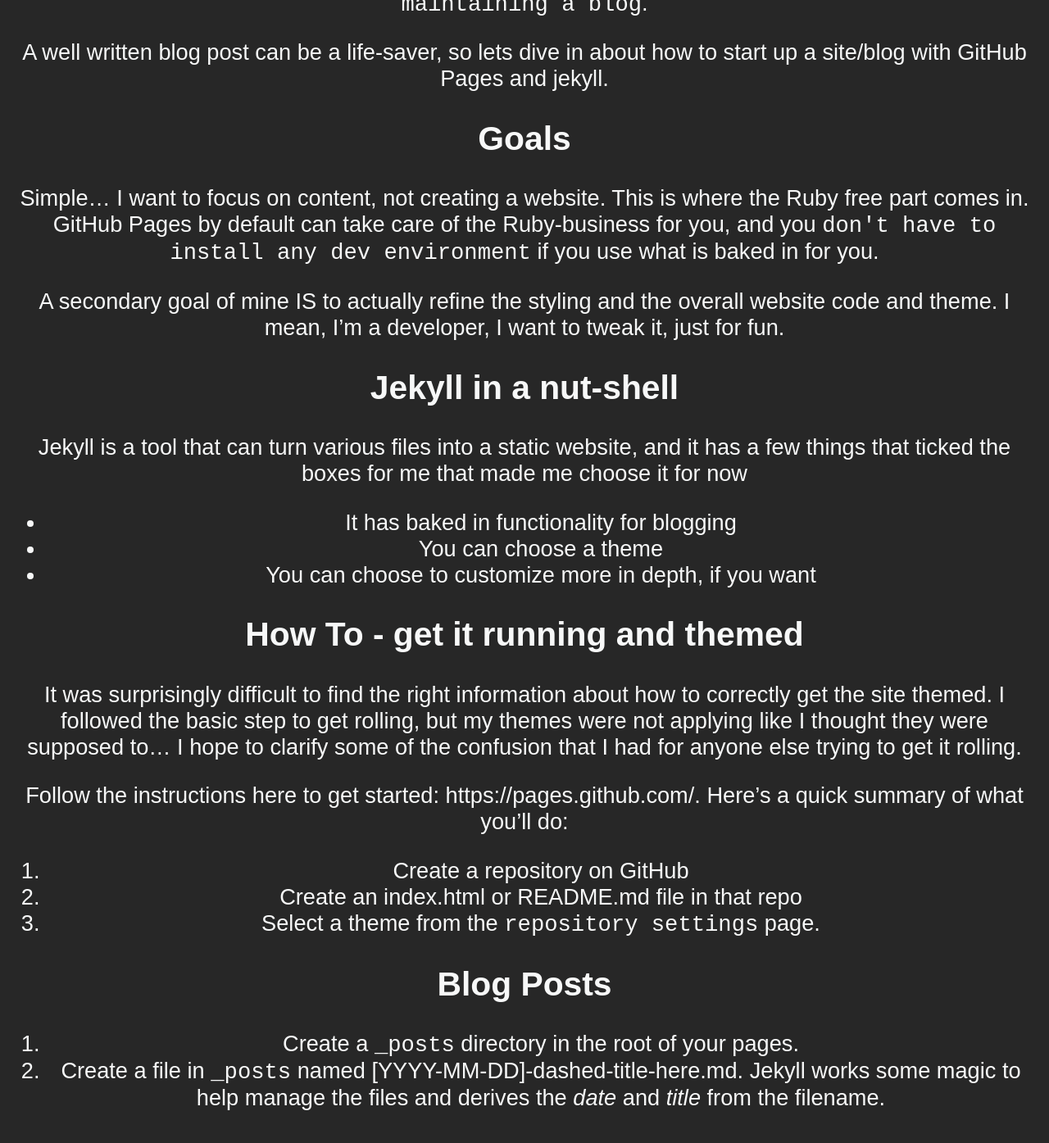
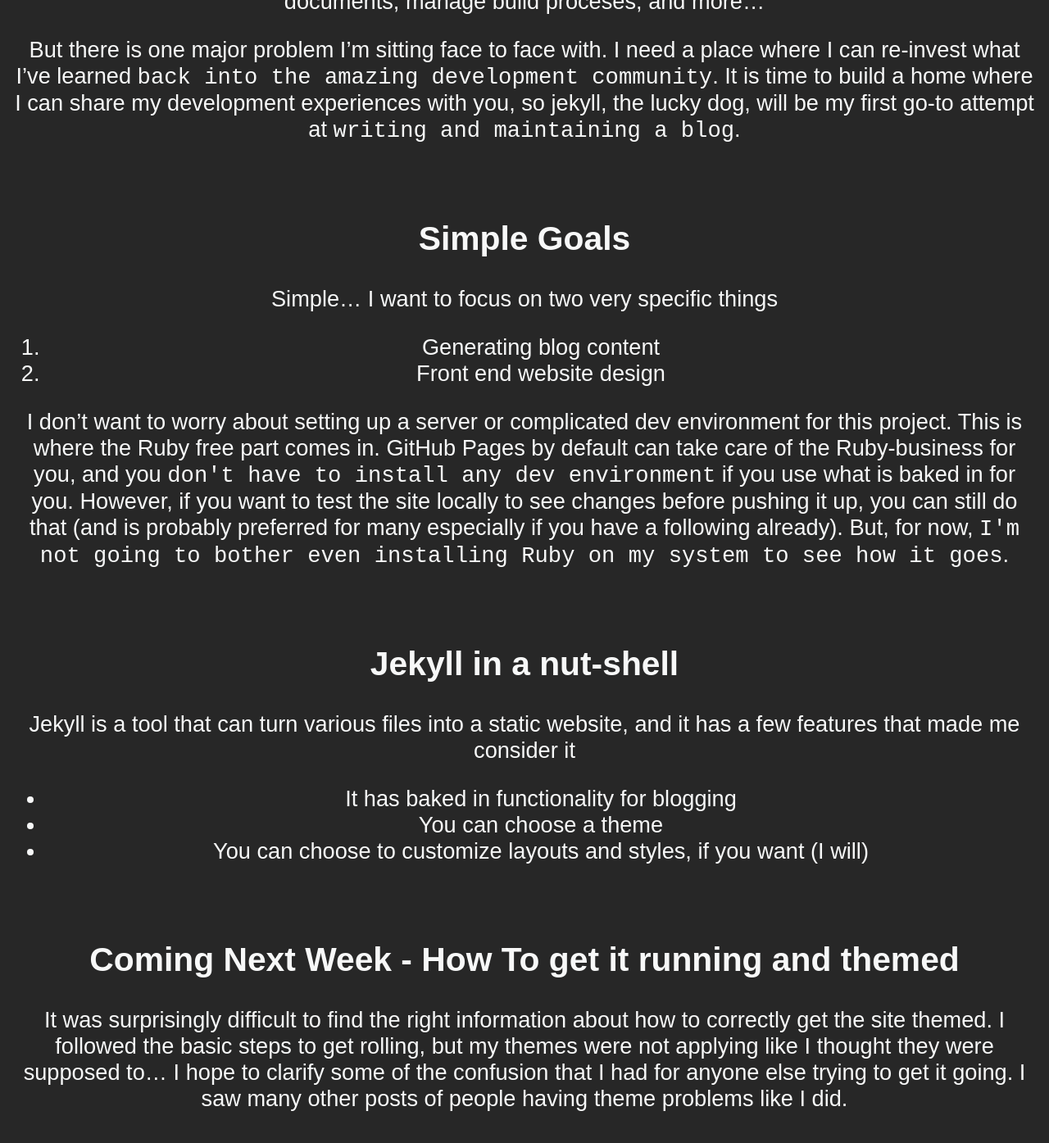
Before and after one commit to codingLogan/codingLogan.github.io, a Jekyll site: the page built from _posts/2020-09-15-ruby-free-jekyll-with-github-pages.md, in a window 1280 px wide and 1400 px high, scrolled down 905 px. Shown: the top 1395 px of the window at 82% size. Built offline with Jekyll 4.4.1, drawn with Linux system fonts in a browser that asks for light colours; our own code applies the rules of GitHub Pages for plain Markdown files; some of the changed text lies outside the part shown.

Commit message:
Finish up Intro post about jekyll series

```diff
--- a/_posts/2020-09-15-ruby-free-jekyll-with-github-pages.md
+++ b/_posts/2020-09-15-ruby-free-jekyll-with-github-pages.md
@@ -1,43 +1,43 @@
 ---
 ---
-`DRAFT IN PROGRESS`
-
-If you've ever looked into using jekyll for a website, I know what you might be thinking...
-
-_So... wait.  Jekyll is powered by Ruby right?  What could you possibly mean by a `Ruby free jekyll`?  How would something like that even be viable, and why would you even want that?_
+If you've actually looked into using jekyll for a website, I know what you might be thinking...  _So... wait.  Jekyll is `powered by Ruby` right?  What could you possibly mean by a `Ruby free jekyll`?  How would something like that even be viable, and why would you even want that?_
 
 Ok ok, you've got me there.  I want to go over a few reason why I've chosen to start using jekyll, and what I mean by _Ruby free_.
 
 _Spoiler - it's not actyally Ruby free, but it feels that way, and I like it :D_
 
-## My Current Problem
+This blog post is a precursor to a series of posts that I'll be writing to share my experience with Jekyll coming at it for the first time, ever.  If you are interested in learning Jekyll from someone who is also jumping in for the first time I'll be glad to have you along this journey with me.
+
+Now, lets go over the goals I have for this series.
+
+&nbsp;
+
+## My use for Jekyll
 
 Over the course of my development career I've learned to solve unique problems, build web pages, write performant SQL, design databases, migrate data from servers to `the cloud`, review code, write documents, manage build proceses, and more...
 
-But there is one major problem I'm sitting face to face with.  I need a place where I can re-invest what I've learned `back into the development community`.  It is time to build a home where I can share my development experiences with you, so jekyll, the lucky dog, will be my first attempt at `maintaining a blog`.
+But there is one major problem I'm sitting face to face with.  I need a place where I can re-invest what I've learned `back into the amazing development community`.  It is time to build a home where I can share my development experiences with you, so jekyll, the lucky dog, will be my first go-to attempt at `writing and maintaining a blog`.
 
-A well written blog post can be a life-saver, so lets dive in about how to start up a site/blog with GitHub Pages and jekyll.
+&nbsp;
 
-## Goals
+## Simple Goals
 
-Simple... I want to focus on content, not creating a website.  This is where the Ruby free part comes in.  GitHub Pages by default can take care of the Ruby-business for you, and you `don't have to install any dev environment` if you use what is baked in for you.
+Simple... I want to focus on two very specific things
+1. Generating blog content
+1. Front end website design
 
-A secondary goal of mine IS to actually refine the styling and the overall website code and theme.  I mean, I'm a developer, I want to tweak it, just for fun.
+I don't want to worry about setting up a server or complicated dev environment for this project.  This is where the Ruby free part comes in.  GitHub Pages by default can take care of the Ruby-business for you, and you `don't have to install any dev environment` if you use what is baked in for you.  However, if you want to test the site locally to see changes before pushing it up, you can still do that (and is probably preferred for many especially if you have a following already).  But, for now, `I'm not going to bother even installing Ruby on my system to see how it goes`.
+
+&nbsp;
 
 ## Jekyll in a nut-shell
-Jekyll is a tool that can turn various files into a static website, and it has a few things that ticked the boxes for me that made me choose it for now
+Jekyll is a tool that can turn various files into a static website, and it has a few features that made me consider it
 - It has baked in functionality for blogging
 - You can choose a theme
-- You can choose to customize more in depth, if you want
+- You can choose to customize layouts and styles, if you want (I will)
 
-## How To - get it running and themed
-It was surprisingly difficult to find the right information about how to correctly get the site themed.  I followed the basic step to get rolling, but my themes were not applying like I thought they were supposed to...  I hope to clarify some of the confusion that I had for anyone else trying to get it rolling.
 
-Follow the instructions here to get started: https://pages.github.com/.  Here's a quick summary of what you'll do:
-1. Create a repository on GitHub
-1. Create an index.html or README.md file in that repo
-1. Select a theme from the `repository settings` page.
+&nbsp;
 
-## Blog Posts
-1. Create a `_posts` directory in the root of your pages.
-1. Create a file in `_posts` named [YYYY-MM-DD]-dashed-title-here.md.  Jekyll works some magic to help manage the files and derives the _date_ and _title_ from the filename.
+## Coming Next Week - How To get it running and themed
+It was surprisingly difficult to find the right information about how to correctly get the site themed.  I followed the basic steps to get rolling, but my themes were not applying like I thought they were supposed to...  I hope to clarify some of the confusion that I had for anyone else trying to get it going.  I saw many other posts of people having theme problems like I did.
```
